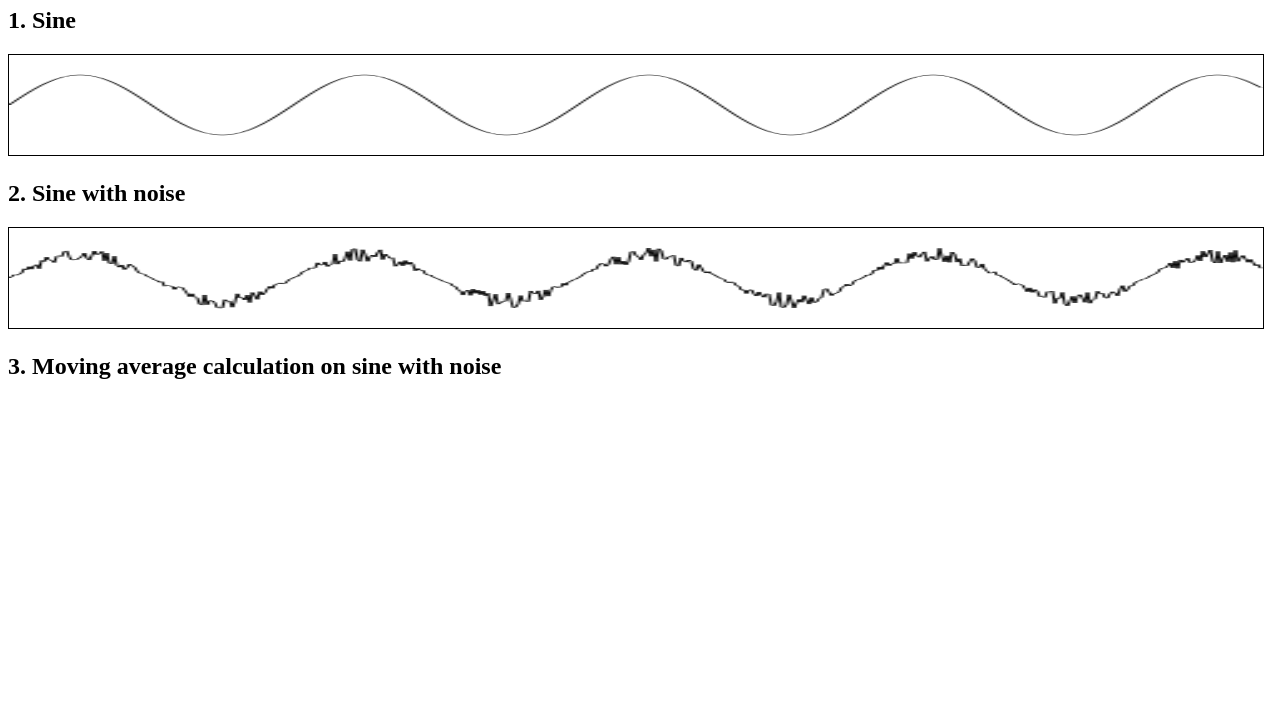
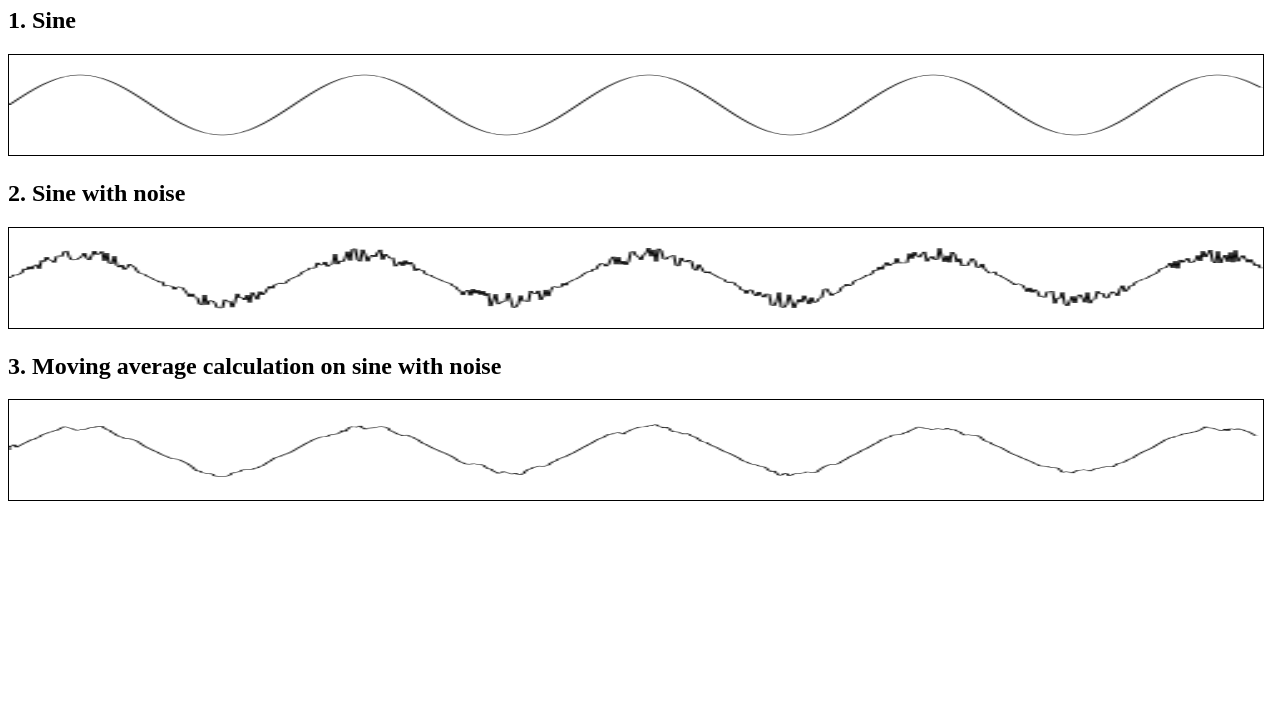
Before and after one commit to TeunSpithoven/Signals-And-Embedded-Systems, a plain HTML site: page moving-average/index.html in a window 1280 px wide. Shown: the part 73-800 px from the top of the page. Drawn offline with Linux system fonts and the light colour scheme.

Commit message:
moving average calculation

```diff
--- a/moving-average/index.html
+++ b/moving-average/index.html
@@ -8,7 +8,7 @@
     <link rel="stylesheet" href="style.css" />
   </head>
   <body>
-    <h1>Moving average</h1>
+    <h1>DSP: moving average calculation</h1>
     <section>
       <h2>1. Sine</h2>
       <div id="sine-container"></div>
--- a/moving-average/index.js
+++ b/moving-average/index.js
@@ -34,8 +34,7 @@ ctx.stroke();
 var sineCanvasContainer = document.getElementById("sine-container");
 sineCanvasContainer.appendChild(sineCanvas);
 
-// Create a new sine wave with noise
-
+// Create a sine wave with noise
 var sineWaveWithNoise = [];
 for (var i = 0; i < sampleRate * seconds; i++) {
   const randomAmplitude = volume - Math.floor(Math.random() * 10) / 30;
@@ -45,14 +44,14 @@ for (var i = 0; i < sampleRate * seconds; i++) {
 var sineCanvasWithNoise = document.createElement("canvas");
 var ctx = sineCanvasWithNoise.getContext("2d");
 
-const canvasWithNoiseWidth = sineWave.length;
+const canvasWithNoiseWidth = sineWaveWithNoise.length;
 const canvasWithNoiseHeight = 200;
 sineCanvasWithNoise.width = canvasWidth;
 sineCanvasWithNoise.height = canvasHeight;
 
 ctx.beginPath();
 ctx.moveTo(0, 100);
-for (let i = 0; i < sineWave.length; i++) {
+for (let i = 0; i < sineWaveWithNoise.length; i++) {
   ctx.lineTo(i, canvasHeight / 2 - sineWaveWithNoise[i] * 100);
 }
 
@@ -64,4 +63,51 @@ var sineCanvasWithNoiseContainer = document.getElementById(
 sineCanvasWithNoiseContainer.appendChild(sineCanvasWithNoise);
 
 // Do a moving average calculation on the sine wave with noise.
+const sampleSize = 6;
+
+var sineWaveAverage = [];
+for (let i = 0; i < sineWaveWithNoise.length; i++) {
+  var sum = 0;
+  var average = 0;
+
+  if (i >= sampleSize / 2) {
+    // ook terug kijken
+    for (
+      let addSample = 0 - sampleSize / 2;
+      addSample < sampleSize / 2;
+      addSample++
+    ) {
+      sum += sineWaveWithNoise[i + addSample];
+    }
+  } else {
+    // alleen vooruit kijken
+    for (let addSample = 0; addSample < sampleSize; addSample++) {
+      sum += sineWaveWithNoise[i + addSample];
+    }
+  }
+  average = sum / sampleSize;
+
+  sineWaveAverage.push(average);
+}
+
 // Display the result in the sine-moving-container section.
+var sineCanvasAverage = document.createElement("canvas");
+var ctx = sineCanvasAverage.getContext("2d");
+
+const canvasWithNoiseAverageWidth = sineWaveAverage.length;
+const canvasWithNoiseAverageHeight = 200;
+sineCanvasAverage.width = canvasWidth;
+sineCanvasAverage.height = canvasHeight;
+
+ctx.beginPath();
+ctx.moveTo(0, 100);
+for (let i = 0; i < sineWaveAverage.length; i++) {
+  ctx.lineTo(i, canvasHeight / 2 - sineWaveAverage[i] * 100);
+}
+
+ctx.stroke();
+
+var sineCanvasAverageContainer = document.getElementById(
+  "sine-average-container"
+);
+sineCanvasAverageContainer.appendChild(sineCanvasAverage);
```
